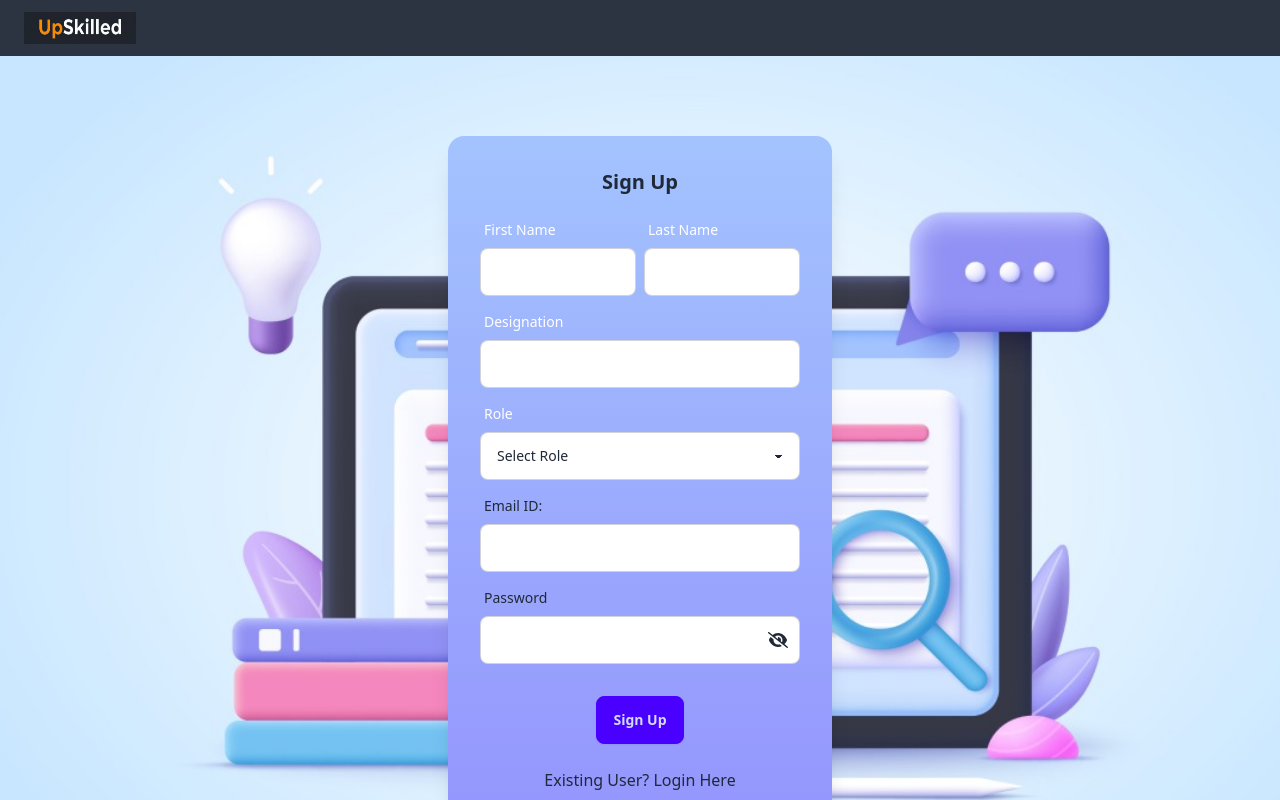
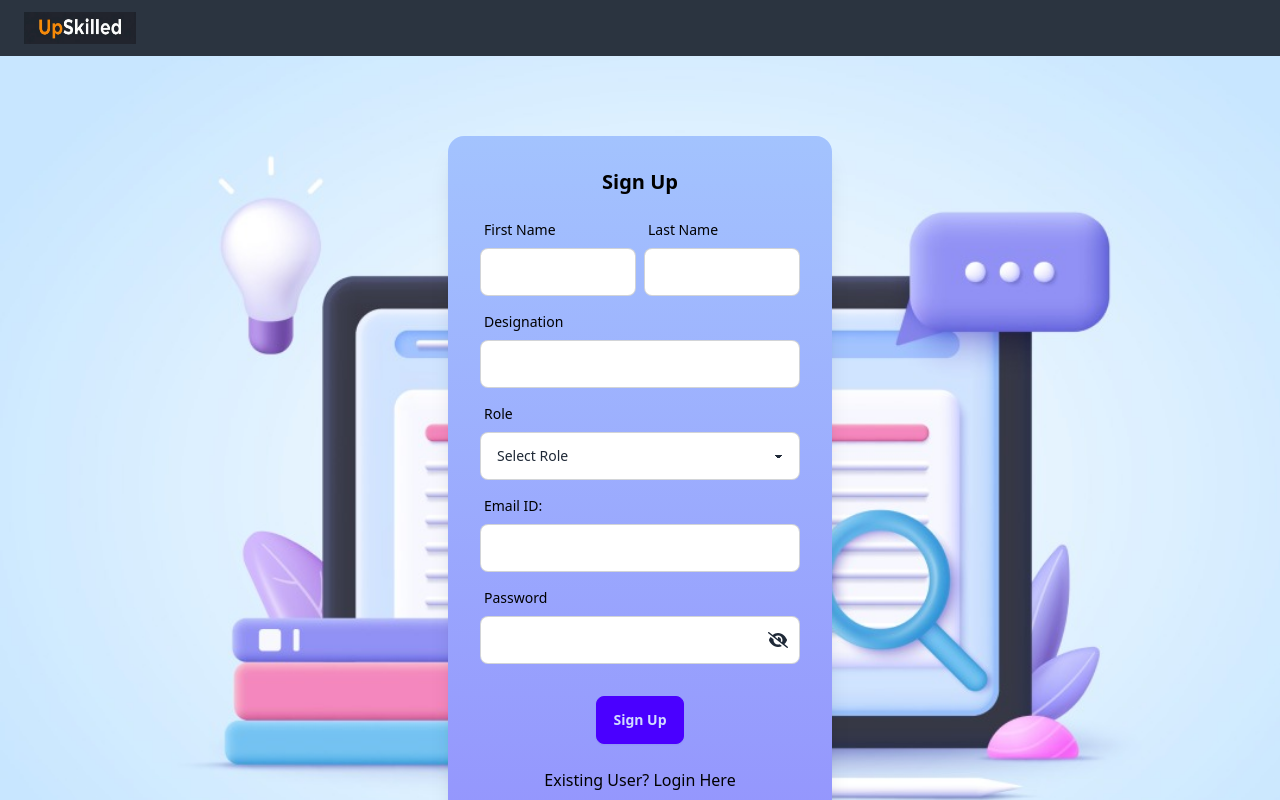
Before and after one commit to hiren1407/UpSkilled-Frontend, a React (Create React App) app: page / in a window 1280 px wide. Both pictures are taken after a click on the element "New User? Signup Here". Shown: the top 800 px of the page. Built offline with nearby package versions, Linux system fonts and the light colour scheme.

Commit message:
Changed the text to black in login, signup and profile form

```diff
--- a/src/components/Login.js
+++ b/src/components/Login.js
@@ -183,7 +183,7 @@ const Login = () => {
       </dialog>
       <div className="card bg-base-300 w-96 shadow-xl" style={{ background: 'linear-gradient(0deg, #9495fd, #a3c3fe)' }}>
         <div className="card-body">
-          <h2 className="card-title justify-center">
+          <h2 className="card-title justify-center text-black">
             {isLoginForm ? "Login" : "Sign Up"}
           </h2>
           <div>
@@ -192,7 +192,7 @@ const Login = () => {
                 <div className="flex gap-x-2 my-2">
                   <label className="form-control w-1/2">
                     <div className="label">
-                      <span className="label-text text-white">First Name</span>
+                      <span className="label-text text-black">First Name</span>
                     </div>
                     <input
                       type="text"
@@ -204,7 +204,7 @@ const Login = () => {
                   </label>
                   <label className="form-control w-1/2">
                     <div className="label">
-                      <span className="label-text text-white">Last Name</span>
+                      <span className="label-text text-black">Last Name</span>
                     </div>
                     <input
                       type="text"
@@ -218,7 +218,7 @@ const Login = () => {
                 </div>
                 <label className="form-control w-full max-w-xs my-2">
                   <div className="label">
-                    <span className="label-text text-white">Designation</span>
+                    <span className="label-text text-black">Designation</span>
                   </div>
                   <input
                     type="text"
@@ -232,7 +232,7 @@ const Login = () => {
                 </label>
                 <label className="form-control w-full max-w-xs my-2">
                   <div className="label">
-                    <span className="label-text text-white">Role</span>
+                    <span className="label-text text-black">Role</span>
                   </div>
                   <select
                     className="select select-bordered w-full max-w-xs"
@@ -253,7 +253,7 @@ const Login = () => {
             )}
             <label className="form-control w-full max-w-xs my-2">
               <div className="label">
-                <span className="label-text">Email ID:</span>
+                <span className="label-text text-black">Email ID:</span>
               </div>
               <input
                 type="text"
@@ -265,7 +265,7 @@ const Login = () => {
             </label>
             <label className="form-control w-full max-w-xs my-2">
               <div className="label">
-                <span className="label-text">Password</span>
+                <span className="label-text text-black">Password</span>
               </div>
               <div className="relative">
                 <input
@@ -296,7 +296,7 @@ const Login = () => {
           </div>
 
           <p
-            className="m-auto cursor-pointer py-2"
+            className="m-auto cursor-pointer py-2 text-black"
             onClick={() => setIsLoginForm((value) => !value)}
           >
             {isLoginForm ? "New User? Signup Here" : "Existing User? Login Here"}
--- a/src/components/Profile.js
+++ b/src/components/Profile.js
@@ -26,7 +26,6 @@ const Profile = () => {
 
   const dispatch = useDispatch();
 
-
   const update = async () => {
     try {
       const response = await dispatch(updateUser({ designation, password })).unwrap();
@@ -43,8 +42,6 @@ const Profile = () => {
       setError(err.message || "Update failed"); // Set error if login fails
     }
   };
-
-
 
   return (
 
@@ -69,7 +66,7 @@ const Profile = () => {
           </div>
         )}
         <div className="card-body">
-          <h2 className="card-title justify-center">
+          <h2 className="card-title justify-center text-black">
             Profile
           </h2>
           <div>
@@ -78,7 +75,7 @@ const Profile = () => {
               <div className="flex gap-x-2 my-2">
                 <label className="form-control w-1/2">
                   <div className="label">
-                    <span className="label-text text-white">First Name</span>
+                    <span className="label-text text-black">First Name</span>
                   </div>
                   <input
                     type="text"
@@ -89,7 +86,7 @@ const Profile = () => {
                 </label>
                 <label className="form-control w-1/2">
                   <div className="label">
-                    <span className="label-text text-white">Last Name</span>
+                    <span className="label-text text-black">Last Name</span>
                   </div>
                   <input
                     type="text"
@@ -101,7 +98,7 @@ const Profile = () => {
               </div>
               <label className="form-control w-full max-w-xs my-2">
                 <div className="label">
-                  <span className="label-text text-white">Designation</span>
+                  <span className="label-text text-black">Designation</span>
                 </div>
                 <input
                   type="text"
@@ -112,7 +109,7 @@ const Profile = () => {
               </label>
               <label className="form-control w-full max-w-xs my-2">
                 <div className="label">
-                  <span className="label-text text-white">Role</span>
+                  <span className="label-text text-black">Role</span>
                 </div>
                 <select
                   className="select select-bordered w-full max-w-xs"
@@ -128,7 +125,7 @@ const Profile = () => {
 
             <label className="form-control w-full max-w-xs my-2">
               <div className="label">
-                <span className="label-text">Email ID:</span>
+                <span className="label-text text-black">Email ID:</span>
               </div>
               <input
                 type="text"
@@ -140,7 +137,7 @@ const Profile = () => {
             </label>
             <label className="form-control w-full max-w-xs my-2">
               <div className="label">
-                <span className="label-text">Password</span>
+                <span className="label-text text-black">Password</span>
               </div>
               <div className="relative">
                 <input
```
